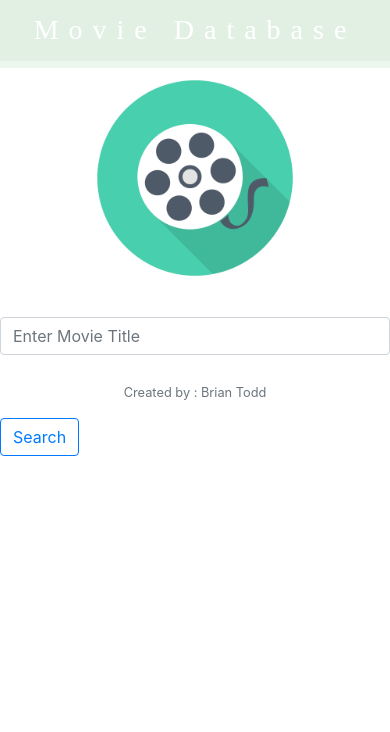
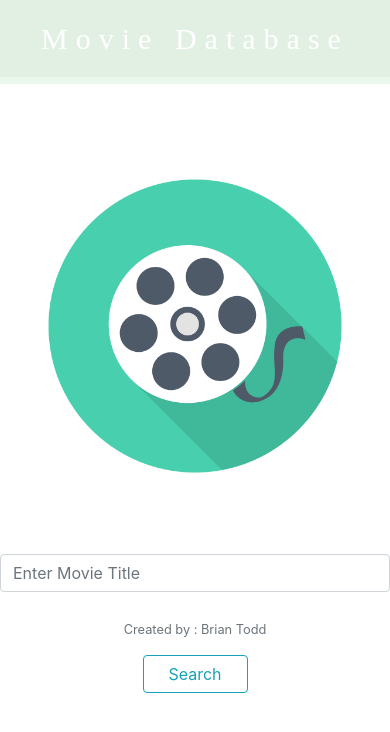
Before and after one commit to bttodd11/MovieDatabase, a React (Create React App) app: page / in a window 390 px wide. Shown: the top 732 px of the page. Built offline with nearby package versions, Linux system fonts and the light colour scheme; a web font is replaced by a local one.

Commit message:
Altered more CSS props

```diff
--- a/src/component/Search/Search.css
+++ b/src/component/Search/Search.css
@@ -1,5 +1,9 @@
 #searchSection{
 padding-top: 10%;
+}
+.homePageDiv {
+  display: flex;
+  justify-content: center;
 }
 .searchBar{
     width: 30%;
@@ -18,10 +22,16 @@ padding-top: 10%;
     text-align: center;
 }
 .movieLogo {
-    height: 400px;
-    width: 400px;
+    height: 375px;
+    width: 375px;
     display: block;
     margin: 0 auto;
+}
+.searchButton{
+    margin: 0 auto;
+    width: 25%;
+    display: flex;
+    justify-content: center;
 }
 
 @media (min-width: 320px) and (max-width: 440px) {
@@ -29,17 +39,13 @@ padding-top: 10%;
 .searchBar{
     margin-top: 10%;
 }
-.databaseLogo {
-    border: none;
+.movieLogo {
+    height: 300px;
+    width: 300px;
     display: block;
     margin: 0 auto;
-}
-.movieLogo {
-    height: 200px;
-    width: 200px;
-    display: block;
-    margin: 0 auto;
-    margin-top: 10%;
+    margin-top: 35%;
+    margin-bottom: 20%;
 }
 
 }
--- a/src/component/Search/Search.js
+++ b/src/component/Search/Search.js
@@ -111,7 +111,6 @@ const Search = () => {
 
           <div className="imageDiv">
         <img className="movieLogo" src={MovieLogo}  />
-
             </div>
           <Form>
             <Form.Group controlId="formBasicEmail">
@@ -144,7 +143,9 @@ const Search = () => {
           </Form.Text>
             </Form.Group>
           </Form>
-          {currentMovieOptions.length == 0 ? <Button onClick={() => fetchData(movieTitle)} variant="outline-primary">Search</Button> : null}
+          <div class="row justify-content-center">
+          {currentMovieOptions.length == 0 ? <Button onClick={() => fetchData(movieTitle)} className="searchButton" variant="outline-info">Search</Button> : null}
+          </div>
         </div>
         : null}
         { datafailure == false ?
--- a/src/component/Title/Title.css
+++ b/src/component/Title/Title.css
@@ -23,8 +23,8 @@
     .titleText{
         text-align: center;
         font-family: 'Fontdiner Swanky', cursive;
-        letter-spacing: 10px;
-        font-size: 28px;
+        letter-spacing: 8px;
+        font-size: 30px;
         display: table-cell;
         vertical-align: middle;
     }
@@ -35,7 +35,7 @@
         position: fixed; /* Set the navbar to fixed position */
         top: 0; /* Position the navbar at the top of the page */
         width: 100%; /* Full width */
-        height: 8%;
+        height: 10%;
         display: table;
 
     }
```
Also changed, not shown: 1 other file (tests, documents, lock files or other folders).
